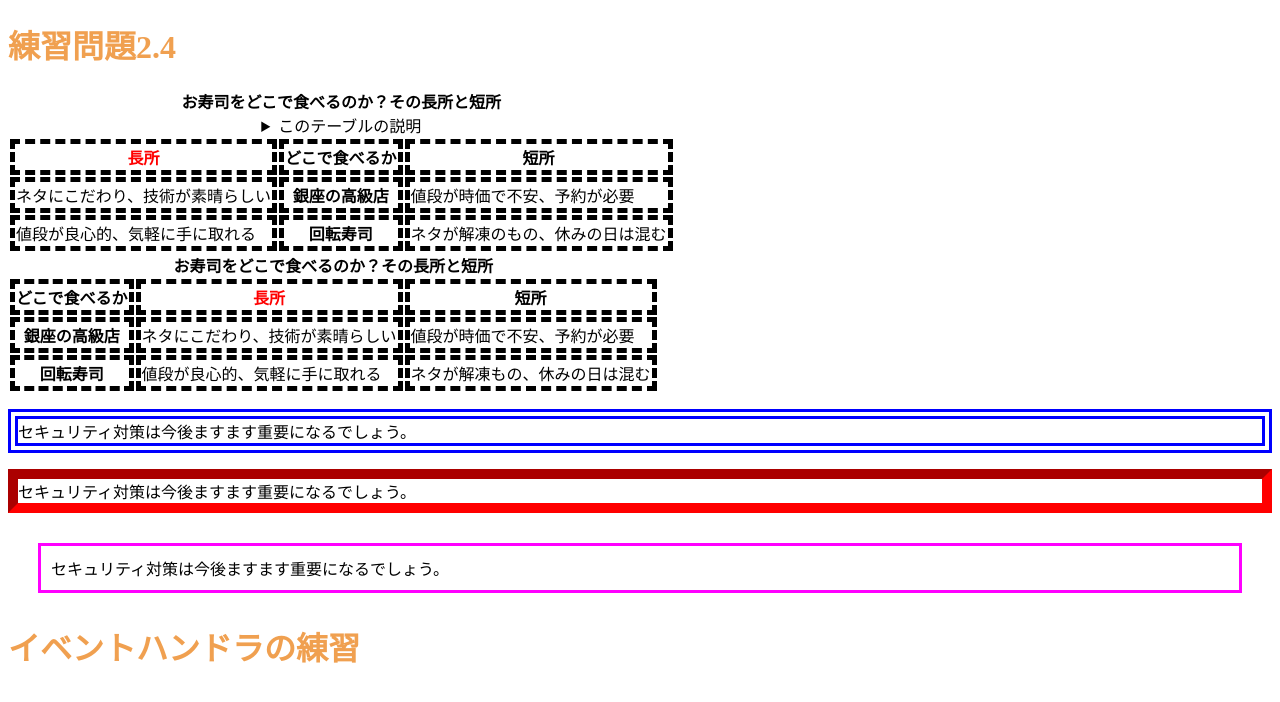
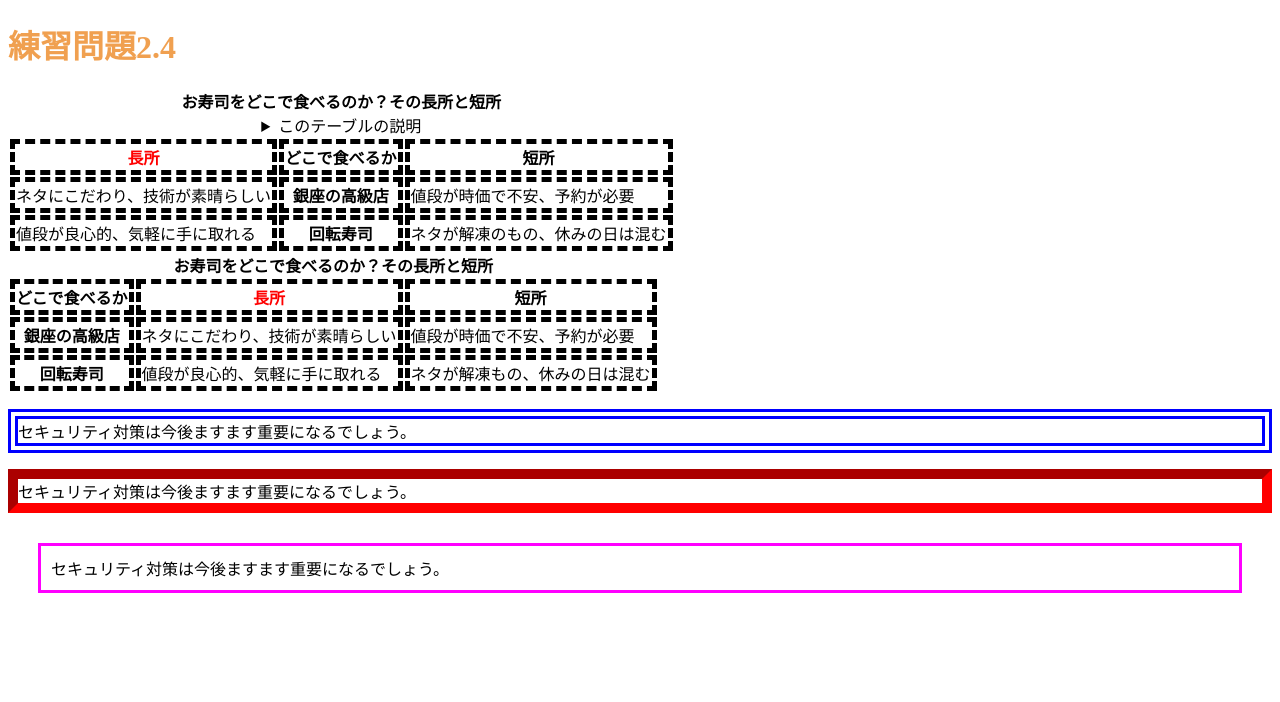
Before and after one commit to zm25141/1019kosei, a plain HTML site: page index.html in a window 1280 px wide. Drawn offline with Linux system fonts and the light colour scheme.

Commit message:
Update index.html

```diff
--- a/index.html
+++ b/index.html
@@ -44,4 +44,3 @@
  <p class="sample1">セキュリティ対策は今後ますます重要になるでしょう。</p>
  <p class="sample2">セキュリティ対策は今後ますます重要になるでしょう。</p>
  <p class="sample3">セキュリティ対策は今後ますます重要になるでしょう。</p>
- <h1>イベントハンドラの練習</h1>
```
